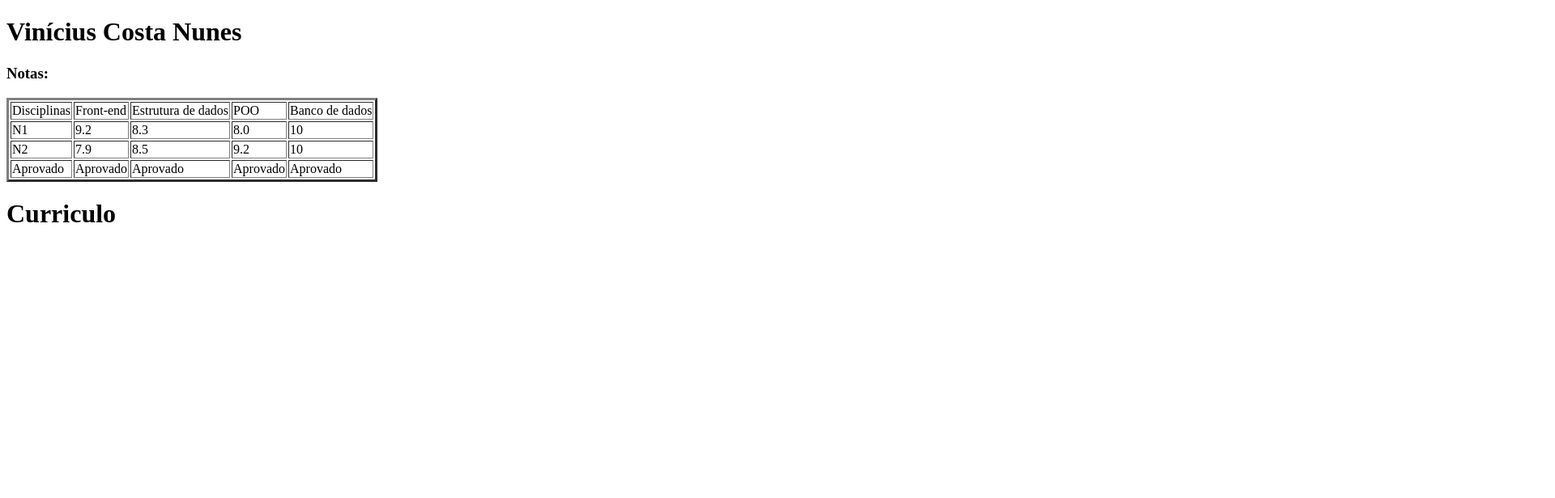
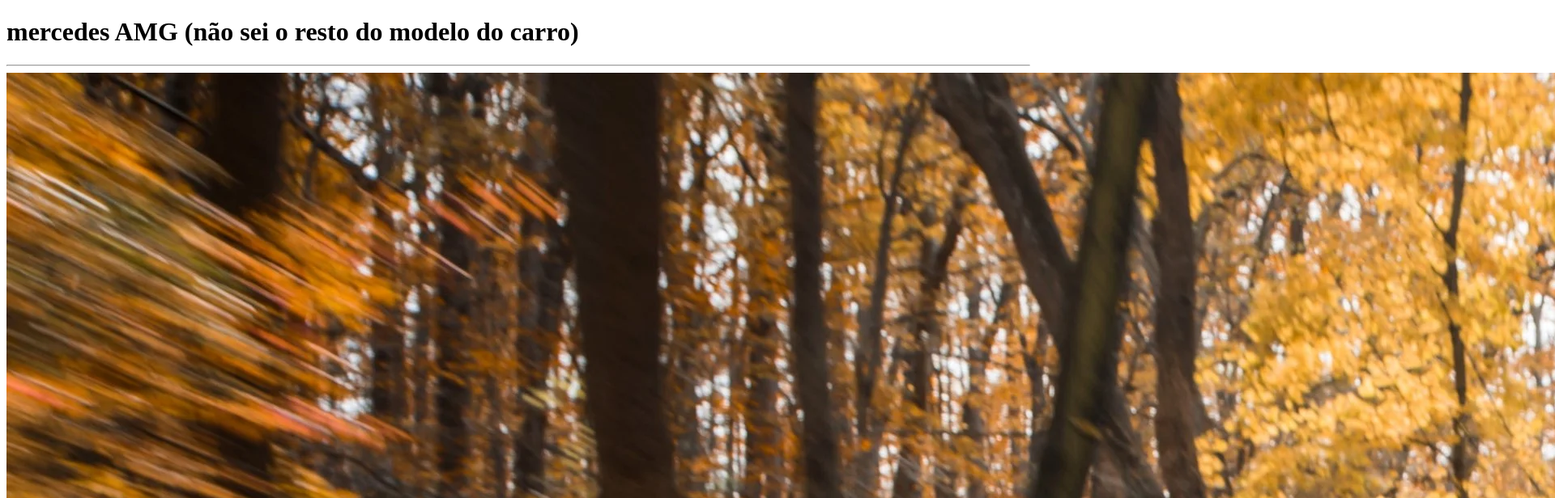
Before and after one commit to V1N1NUNES/Learning, a plain HTML site: page Front-end/learning.html in a window 1280 px wide. Shown: the top 616 px of the page at 81% size, 1920 px wide, since content can reach past the window. Drawn offline with Linux system fonts and the light colour scheme.

Commit message:
começando o novo móddulo de front-end na udemy

```diff
--- a/Front-end/learning.html
+++ b/Front-end/learning.html
@@ -1,52 +1,21 @@
 <!DOCTYPE html>
-
-<hml>
-    <head>
-        <title>
-            ViniciusCostaNunes.Meusite
-        </title>
-    </head>
-
-    <body>
-        <h1>
-            Vinícius Costa Nunes
-        </h1>
-        <h3>Notas:</h3>
-
-        <table border="3" id= "notas">
-            <tr td width= 100 id="Matérias">
-                <td>Disciplinas</td>
-                <td>Front-end</td>
-                <td>Estrutura de dados</td>
-                <td>POO</td>
-                <td>Banco de dados</td>
-            </tr>
-
-            <tr td width= 100 id="Notas n1">
-                <td>N1</td>
-                <td>9.2</td>
-                <td>8.3</td>
-                <td>8.0</td>
-                <td>10</td>
-            </tr>
-
-            <tr td width= 100 id="Notas n2">
-                <td>N2</td>
-                <td>7.9</td>
-                <td>8.5</td>
-                <td>9.2</td>
-                <td>10</td>
-            </tr>
-
-            <tr td width= 100>
-                <td>Aprovado</td>
-                <td>Aprovado</td>
-                <td>Aprovado</td>
-                <td>Aprovado</td>
-                <td>Aprovado</td>
-            </tr>
-        </table>
-
-        <h1>Curriculo</h1>
-    </body>
-</hml>
+<html lang="pt-BR">
+<head>
+    <meta charset="UTF-8">
+    <meta name="viewport" content="width=device-width, initial-scale=1.0">
+    <title>chalenge</title>
+</head>
+<body>
+    <h1>mercedes AMG (não sei o resto do modelo do carro)</h1>
+    <hr>
+    <img src="img/mercedes amg.webp" alt="carro da mercedes da cat AMG">
+    <p>na imagem a seguir se pode ver que temos um carro com uma frente agressiva, andando em alta velociadade, com uma cor azul espetacular</p>
+    <br>
+    <p>Elementos presentes na imagem:</p>
+    <ol>
+        <li>floresta</li>
+        <li>asfalto</li>
+        <li>o carro em si</li>
+    </ol>
+</body>
+</html>
```
Also changed, not shown: Front-end/img/lion.jpg (added), Front-end/img/mercedes amg.webp (added).
